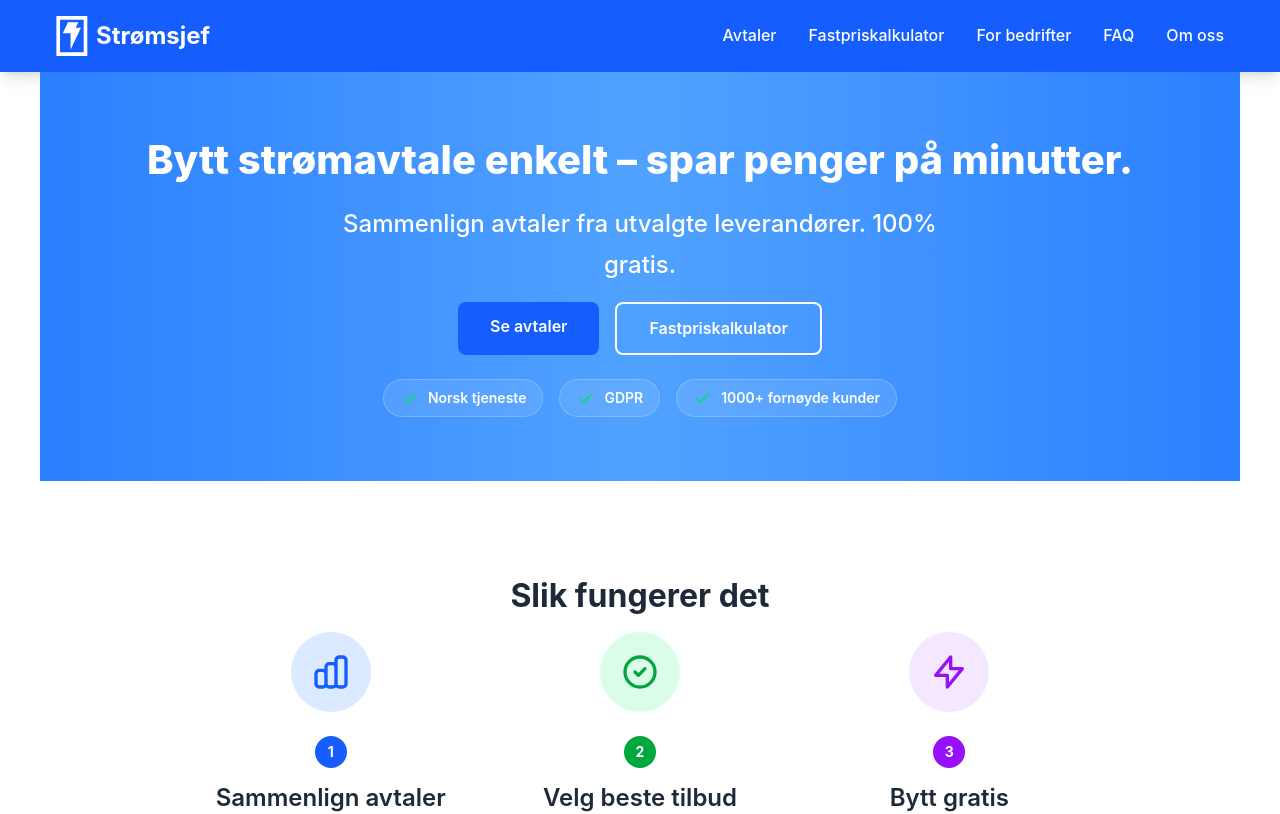
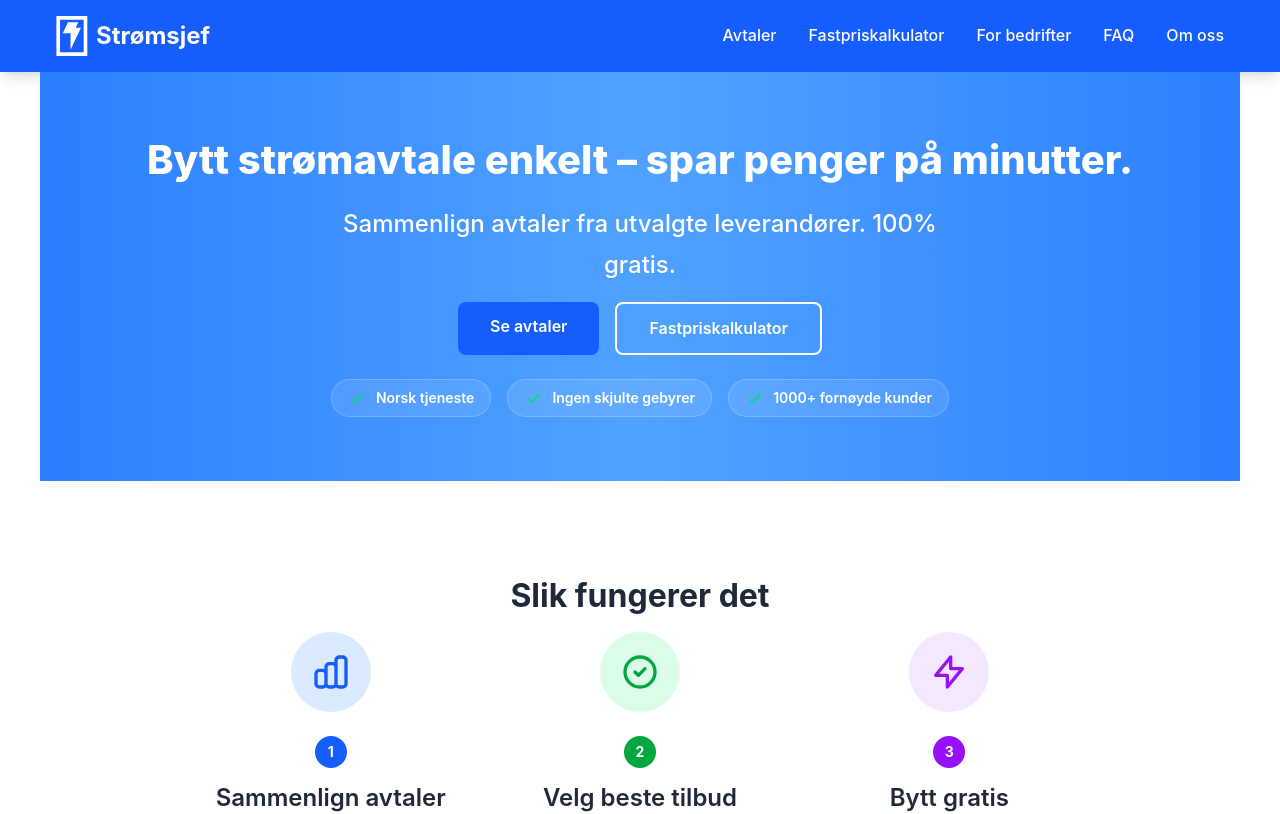
Before and after one commit to hazzler78/stromsjef, a Next.js app: page / in a window 1280 px wide. Shown: the top 814 px of the page. Built offline with nearby package versions, Linux system fonts and the light colour scheme; no server answers.

Commit message:
Change GDPR to 'Ingen skjulte gebyrer' (No hidden fees)

```diff
--- a/src/app/page.tsx
+++ b/src/app/page.tsx
@@ -64,7 +64,7 @@ export default async function Home() {
             </span>
             <span className="inline-flex items-center gap-2 bg-white/10 px-4 py-2 rounded-full text-sm font-semibold border border-white/20">
               <svg className="w-5 h-5 text-green-400" fill="none" stroke="currentColor" strokeWidth="2" viewBox="0 0 24 24"><path strokeLinecap="round" strokeLinejoin="round" d="M5 13l4 4L19 7" /></svg>
-              GDPR
+              Ingen skjulte gebyrer
             </span>
             <span className="inline-flex items-center gap-2 bg-white/10 px-4 py-2 rounded-full text-sm font-semibold border border-white/20">
               <svg className="w-5 h-5 text-green-400" fill="none" stroke="currentColor" strokeWidth="2" viewBox="0 0 24 24"><path strokeLinecap="round" strokeLinejoin="round" d="M5 13l4 4L19 7" /></svg>
```
